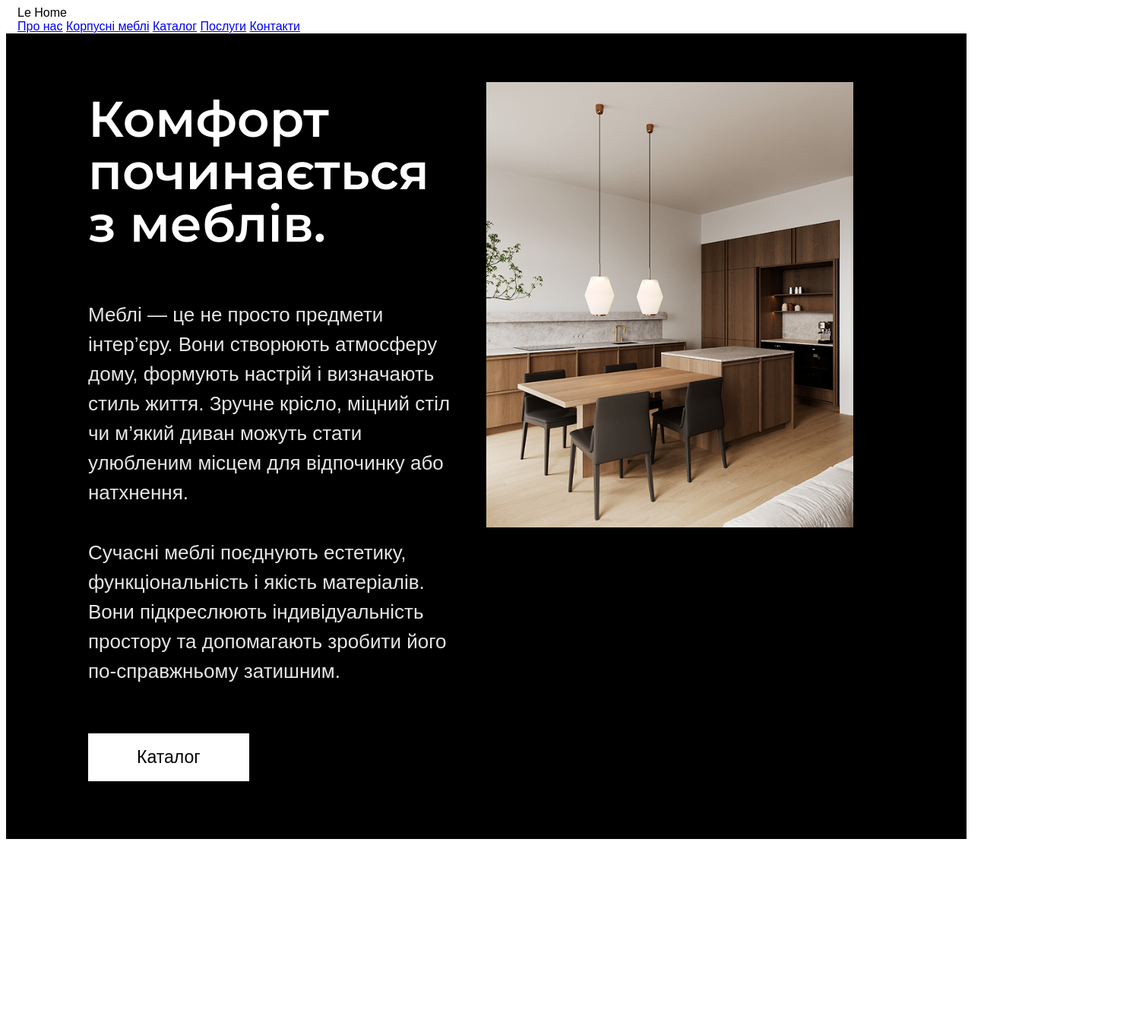
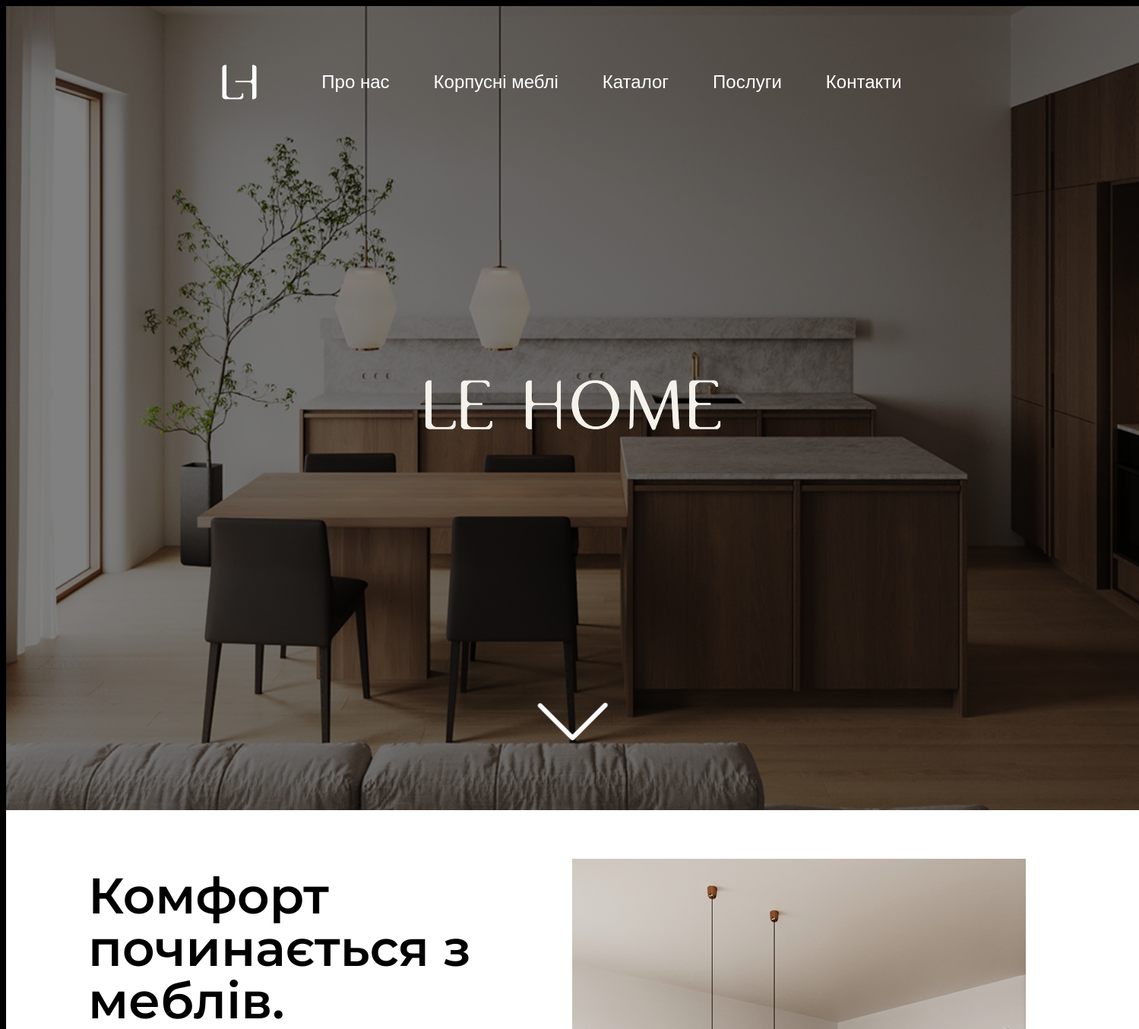
Before and after one commit to OksanaVS-prog/dev-portfolio-Photograph, a website: page src/html/index.html in a window 1280 px wide. Shown: the top 1354 px of the page at 76% size, 1499 px wide, since content can reach past the window. Before the commit the page ends 1112 px from the top, so only its background shows below. Drawn offline with nearby package versions, Linux system fonts and the light colour scheme; files that its build step writes are made by us from their sources; files whose address does not match are found by name; a web font is replaced by a local one.

Commit message:
create block header

```diff
--- a/src/css/styles.css
+++ b/src/css/styles.css
@@ -31,7 +31,7 @@
 }
 
 body {
-    background-color: #fff;
+    background-color: #000;
     font-family: 'Montserrat', sans-serif;
 }
 
@@ -39,12 +39,17 @@
   max-width: 1440px;
   margin: 0 auto;
   padding: 0 15px;
+  width: 100%;
+  box-sizing: border-box;
 }
 
 .about {
+  max-width: 1440px;
+  width: 100%;
+  margin: 0 auto;
   padding: 64px 134px 62px 93px;
-  background-color: #000;
-  color: #fff;
+  background-color: #fff;
+  color: #000;
 }
 
 .about-inner {
@@ -72,20 +77,13 @@
   display: block;
 }
 
-.about h2,
-.about p,
-.about span {
-  color: #fff;
-}
-
-
 .about-title {
   font-family: 'Montserrat', sans-serif;
   font-weight: 600;
   font-size: 66px;
   line-height: 69px;
   margin: 14px 0 40px 0;
-  color: #fff;
+  color: #000;
 }
 
 .about-content p,
@@ -95,15 +93,15 @@
   line-height: 1.5;
   font-size: 26px;
   opacity: 0.9;
-  color: #fff;
+  color: #000;
   font-weight: 400;
 }
 
 .about-btn {
   margin-top: 22px;
   margin-bottom: 14px;
-  background-color: #fff;
-  color: #000;
+  background-color: #000;
+  color: #fff;
   border: none;
   padding: 18px 64px;
   font-size: 23px;
@@ -154,3 +152,109 @@
     padding: 40px 15px;
   }
 }
+/* Общий баннер */
+.banner {
+  position: relative;
+  width: 100%;
+  max-width: 1440px;
+  margin: 0 auto;
+  padding: 64px 134px 62px 93px;
+  height: 932px;
+  background: url('../img/banner.png') center/cover no-repeat;
+  overflow: hidden;
+}
+
+/* Навбар сверху */
+.banner-header {
+  position: relative;
+  top: 0;
+  left: 0;
+  padding: 0;
+  display: flex;
+  justify-content: center;
+  align-items: center;
+  gap: 72px;
+  z-index: 3;
+}
+
+.logo {
+  color: #fff;
+  width: 72px;
+  height: 72px;
+}
+
+.nav-links {
+  display: flex;
+  gap: 58px;
+  align-items: center;
+}
+
+.nav-links a {
+  color: #fff;
+  text-decoration: none;
+  font-weight: 400;
+  font-size: 24px;
+  transition: color 0.3s;
+}
+
+.nav-links a:hover {
+  color: #f0a500;
+}
+
+/* Центральная картинка */
+.banner-center-image {
+  position: absolute;
+  bottom: 341px;
+  left: 50%;
+  transform: translate(-50%, -50%);
+  z-index: 2;
+  max-width: 50%;
+  height: auto;
+}
+
+/* Стрелка вниз */
+.banner-arrow {
+  position: absolute;
+  bottom: 66px;
+  left: 50%;
+  transform: translateX(-50%);
+  z-index: 2;
+}
+
+.banner-arrow img {
+  width: 93px;
+  height: 93px;
+  cursor: pointer;
+  animation: bounce 2s infinite;
+}
+
+.banner-arrow img:hover {
+  transform: scale(1.2);
+}
+
+/* Мобильная адаптация */
+@media (max-width: 768px) {
+  .banner {
+    height: 500px;
+  }
+
+  .banner-center-image {
+    max-width: 70%;
+  }
+
+  .banner-arrow img {
+    width: 40px;
+  }
+
+  .banner-header {
+    padding: 10px 20px;
+  }
+
+  .nav-links {
+    gap: 15px;
+  }
+
+  .logo {
+    font-size: 20px;
+  }
+}
--- a/src/html/index.html
+++ b/src/html/index.html
@@ -11,7 +11,6 @@
     @@include('../pages/header.html')
 
     <main>
-        @@include('../pages/banner.html')
         @@include('../pages/about.html')
         @@include('../pages/collection-furniture.html')
         @@include('../pages/catalog-furniture.html')
--- a/src/pages/header.html
+++ b/src/pages/header.html
@@ -1,13 +1,24 @@
-<header class="header">
-    <div class="container">
-      <div class="logo">Le Home</div>
-
-      <nav class="nav">
+<section class="banner">
+  <div class="container">
+  <header class="banner-header">
+      <div class="logo">
+        <img src="../img/logo.png" alt="Le Home Logo">
+        </div>
+      <nav class="nav-links">
         <a href="#">Про нас</a>
         <a href="#">Корпусні меблі</a>
         <a href="#">Каталог</a>
         <a href="#">Послуги</a>
         <a href="#">Контакти</a>
       </nav>
-    </div>
   </header>
+
+  <!-- Центральная картинка -->
+  <img src="../img/logo-name.png" alt="Central" class="banner-center-image">
+
+  <!-- Стрелка вниз -->
+  <a href="#about" class="banner-arrow">
+    <img src="../img/icons_arrow-down.png" alt="arrow down">
+  </a>
+</div>
+</section>
```
Also changed, not shown: dist/css/styles.css, dist/img/about.webp (deleted), dist/img/banner.png (added), dist/img/icons_arrow-down.png (added), dist/img/logo-name.png (added), dist/img/logo.png (added), dist/index.html, src/img/about.webp (deleted), src/img/banner.png (added), src/img/icons_arrow-down.png (added), src/img/logo-name.png (added), src/img/logo.png (added), src/pages/banner.html (deleted).
